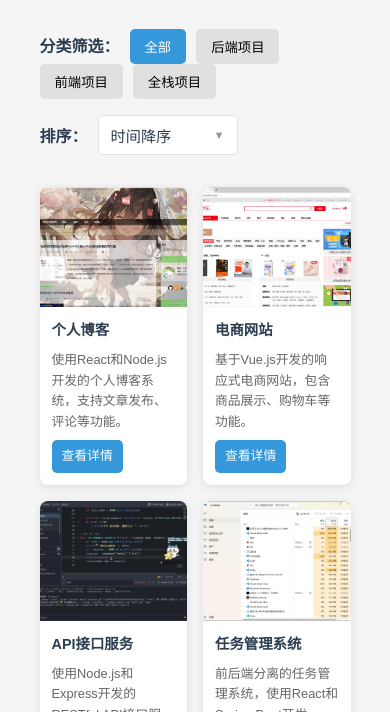
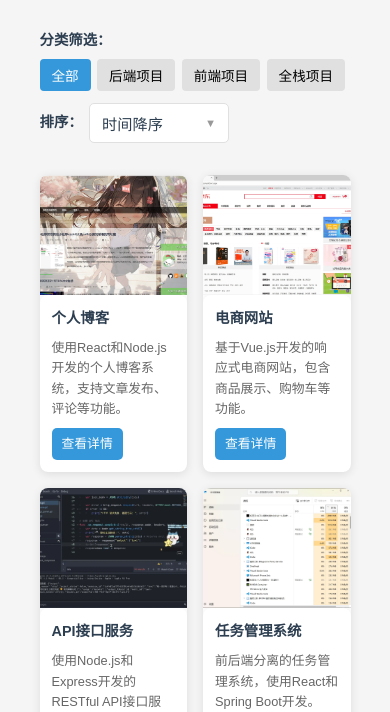
Before and after one commit to muaYoimiya/GRJLWeb, a website built with Vite: page projects.html in a window 390 px wide. Shown: the part 73-785 px from the top of the page. Built offline with nearby package versions, Linux system fonts and the light colour scheme.

Commit message:
优化分类标签窄屏下的显示效果

```diff
--- a/css/projects.css
+++ b/css/projects.css
@@ -16,6 +16,21 @@
     display: inline-block;
     margin-right: 10px;
     color: #2c3e50;
+    white-space: nowrap;
+    flex-shrink: 0;
+}
+
+.filter {
+    display: flex;
+    align-items: center;
+    flex-wrap: wrap;
+    gap: 0.5rem;
+}
+
+.filter-buttons {
+    display: flex;
+    flex-wrap: wrap;
+    gap: 0.5rem;
 }
 
 .filter-btn {
@@ -24,8 +39,8 @@
     padding: 8px 15px;
     border-radius: 5px;
     cursor: pointer;
-    margin-right: 10px;
     transition: background-color 0.3s ease;
+    white-space: nowrap;
 }
 
 .filter-btn:hover, .filter-btn.active {
--- a/css/responsive.css
+++ b/css/responsive.css
@@ -77,7 +77,38 @@
 
     .filter-sort {
         flex-direction: column;
-        align-items: flex-start;
+        align-items: stretch;
+        gap: 0.75rem;
+    }
+
+    .filter {
+        gap: 0.4rem;
+    }
+
+    .filter h4 {
+        margin-right: 0;
+        font-size: 0.9rem;
+    }
+
+    .filter-buttons {
+        gap: 0.4rem;
+    }
+
+    .filter-btn {
+        padding: 6px 12px;
+        font-size: 0.85rem;
+        border-radius: 4px;
+    }
+
+    .sort {
+        display: flex;
+        align-items: center;
+        gap: 0.4rem;
+    }
+
+    .sort h4 {
+        margin-right: 0;
+        font-size: 0.9rem;
     }
 
     .projects-grid {
--- a/js/render/projects.js
+++ b/js/render/projects.js
@@ -21,6 +21,8 @@ export function renderFilters() {
     title.textContent = '分类筛选：';
     filterContainer.appendChild(title);
 
+    const btnWrap = document.createElement('div');
+    btnWrap.className = 'filter-buttons';
     const fragment = document.createDocumentFragment();
     filterCategories.forEach((cat, index) => {
         const btn = document.createElement('button');
@@ -29,7 +31,8 @@ export function renderFilters() {
         btn.textContent = cat.label;
         fragment.appendChild(btn);
     });
-    filterContainer.appendChild(fragment);
+    btnWrap.appendChild(fragment);
+    filterContainer.appendChild(btnWrap);
 }
 
 /**
```
Also changed, not shown: README.md.
